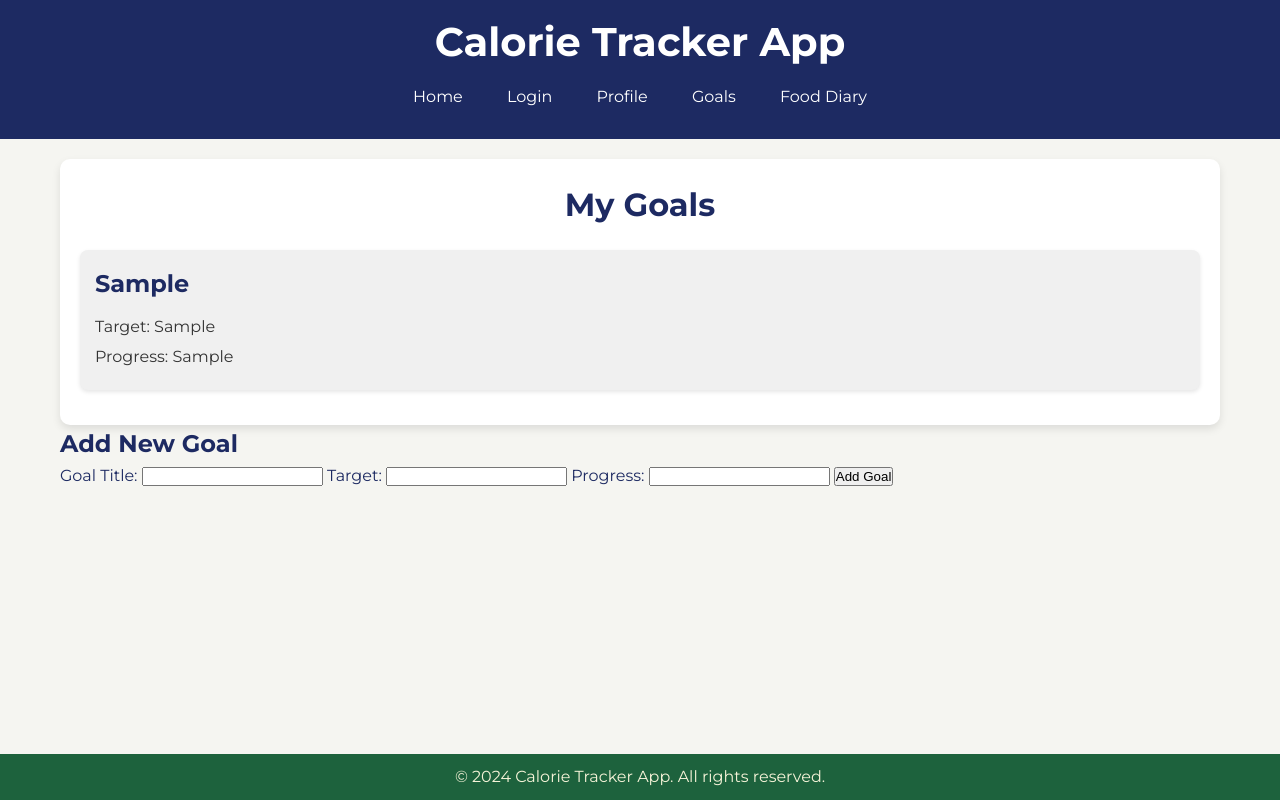
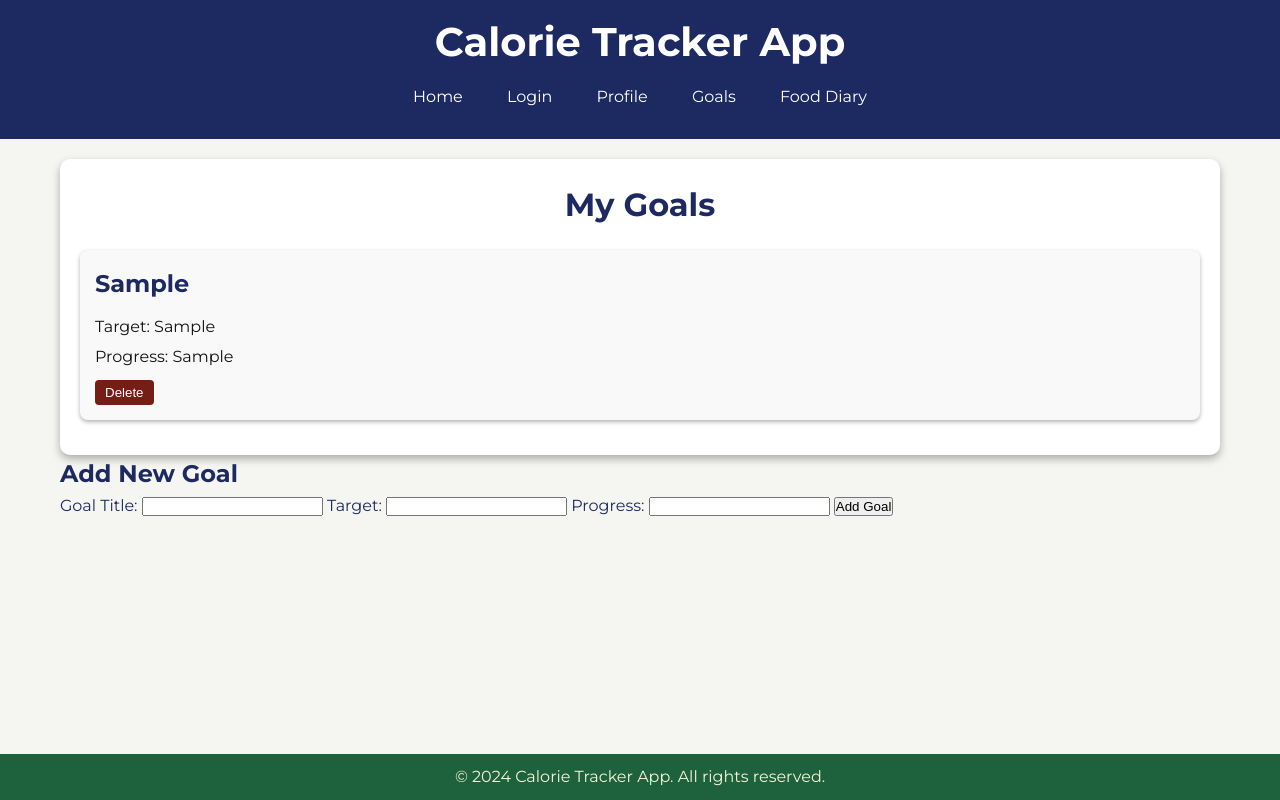
Before and after one commit to Jocygrajeda/finalprojectwdd330, a plain HTML site: page goals.html in a window 1280 px wide. Both pictures are taken after typing "Sample", "Sample", "Sample" into the empty fields and a click on the button "Add Goal". Drawn offline with Linux system fonts and the light colour scheme.

```diff
--- a/css/goals.css
+++ b/css/goals.css
@@ -3,7 +3,7 @@
     background-color: #fff;
     padding: 20px;
     border-radius: 10px;
-    box-shadow: 0 4px 8px rgba(0, 0, 0, 0.1);
+    box-shadow: 0 4px 8px rgba(0.2, 0, 0, 0.3);
 }
 
 .goals-section h2 {
@@ -14,11 +14,11 @@
 }
 
 .goal {
-    background-color: #f0f0f0;
+    background-color: #f9f9f9;
     padding: 15px;
     margin-bottom: 15px;
     border-radius: 8px;
-    box-shadow: 0 2px 4px rgba(0, 0, 0, 0.1);
+    box-shadow: 0 2px 4px rgba(0, 0, 0.1, 0.3);
 }
 
 .goal h3 {
@@ -28,6 +28,20 @@
 }
 
 .goal p {
-    color: #333;
+    color: #131212;
     margin-bottom: 5px;
 }
+
+.delete-goal-btn {
+    background-color: #741e15;
+    color: white;
+    border: none;
+    padding: 5px 10px;
+    border-radius: 4px;
+    cursor: pointer;
+    margin-top: 5px;
+}
+
+.delete-goal-btn:hover {
+    background-color: #c0392b;
+}
--- a/js/goals.js
+++ b/js/goals.js
@@ -47,9 +47,24 @@
                 <h3>${goal.title}</h3>
                 <p>Target: ${goal.target}</p>
                 ${goal.progress ? `<p>Progress: ${goal.progress}</p>` : ''}
+                <button class="delete-goal-btn" data-title="${goal.title}">Delete</button>
             </div>
         `;
 
         goalsContainer.insertAdjacentHTML('beforeend', newGoalHTML);
     }
+
+    goalsContainer.addEventListener('click', function(event) {
+        if (event.target.classList.contains('delete-goal-btn')) {
+            const goalTitleToDelete = event.target.getAttribute('data-title');
+            deleteGoal(goalTitleToDelete);
+            event.target.closest('.goal').remove();
+        }
+    });
+
+    function deleteGoal(title) {
+        let goals = JSON.parse(localStorage.getItem('goals')) || [];
+        goals = goals.filter(goal => goal.title !== title);
+        localStorage.setItem('goals', JSON.stringify(goals));
+    }
 });
```
Also changed, not shown: index.html (+1 -1 lines).
